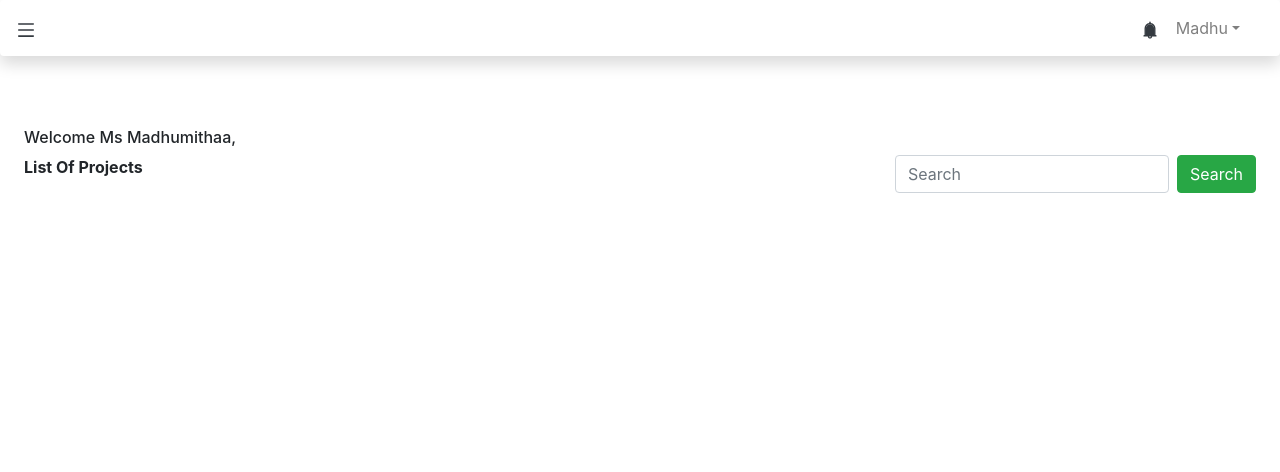
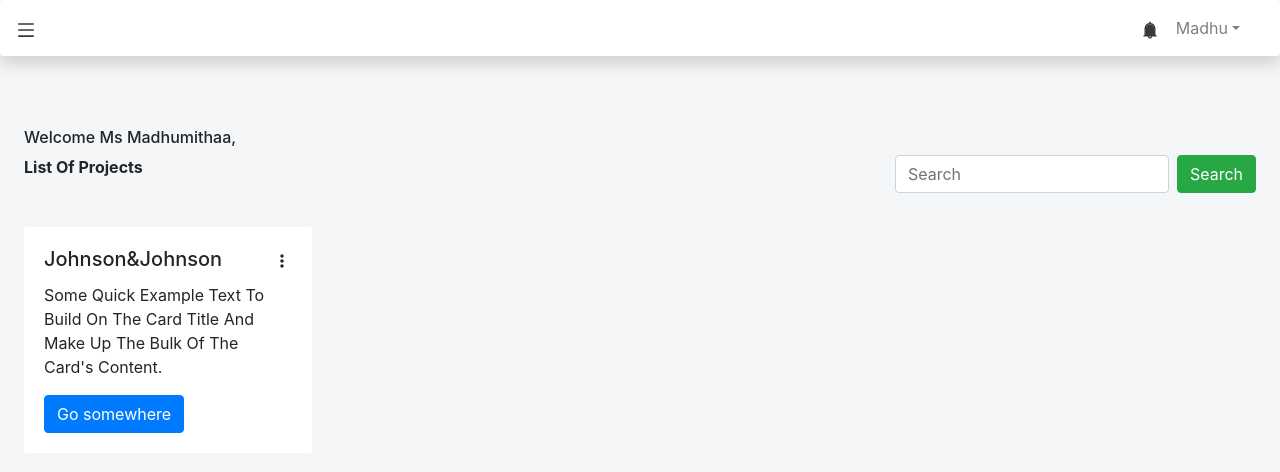
Before and after one commit to madhu1803/react8_auth, a React (Create React App) app: page /dashboard in a window 1280 px wide. Shown: the top 472 px of the page. Built offline with nearby package versions, Linux system fonts and the light colour scheme.

Commit message:
dropdown has to be done

```diff
--- /dev/null
+++ b/src/Components/DCard.js
@@ -0,0 +1,30 @@
+import React, { Component } from "react";
+import { Card, Dropdown, Button } from "react-bootstrap";
+import "./Dcard.css";
+import DropDown from "./DropDown";
+import { BiDotsVerticalRounded } from "react-icons/bi";
+
+export default class Dcard extends Component {
+  render() {
+    return (
+      <div>
+        <Card className="dcard-container mt-5">
+          <Card.Body>
+            <Card.Title>
+              Johnson&johnson
+              <div className="card-right-align">
+                {/* <DropDown /> */}
+                <BiDotsVerticalRounded />
+              </div>
+            </Card.Title>
+            <Card.Text>
+              Some quick example text to build on the card title and make up the
+              bulk of the card's content.
+            </Card.Text>
+            <Button variant="primary">Go somewhere</Button>
+          </Card.Body>
+        </Card>
+      </div>
+    );
+  }
+}
--- /dev/null
+++ b/src/Components/Dcard.css
@@ -0,0 +1,8 @@
+.dcard-container {
+    width: 18rem;
+    border: none !important;
+}
+
+.dcard-container .card-right-align {
+    float: right;
+}
--- /dev/null
+++ b/src/Components/DropDown.js
@@ -0,0 +1,19 @@
+import React, { Component } from "react";
+import { Dropdown } from "react-bootstrap";
+
+export default class DropDown extends Component {
+  render() {
+    return (
+      <Dropdown>
+        <Dropdown.Toggle variant="success" id="dropdown-basic">
+          J
+        </Dropdown.Toggle>
+        <Dropdown.Menu>
+          <Dropdown.Item href="#/action-1">Action</Dropdown.Item>
+          <Dropdown.Item href="#/action-2">Another action</Dropdown.Item>
+          <Dropdown.Item href="#/action-3">Something else</Dropdown.Item>
+        </Dropdown.Menu>
+      </Dropdown>
+    );
+  }
+}
--- a/src/Dashboard/Body.js
+++ b/src/Dashboard/Body.js
@@ -1,10 +1,11 @@
 import React, { Component } from "react";
 import "./Css/Body.css";
 import { Form, FormControl, Button } from "react-bootstrap";
+import Dcard from "../Components/DCard";
 export default class Body extends Component {
   render() {
     return (
-      <div className="dashboard-body text-capitalize p-4">
+      <div className="dashboard-container text-capitalize p-4">
         <div className="heading-container">
           <h6>welcome Ms Madhumithaa,</h6>
           <strong>List of Projects</strong>
@@ -13,6 +14,9 @@
             <Button variant="success">Search</Button>
           </Form>
         </div>
+        <div className="dashboard-body">
+          <Dcard />
+        </div>
       </div>
     );
   }
--- a/src/Dashboard/Css/Body.css
+++ b/src/Dashboard/Css/Body.css
@@ -1,7 +1,9 @@
-.dashboard-body {
-    /* background-color: black; */
+.dashboard-container {
+    background-color: #F4F6F8;
+    width: 100%;
+    height: 100%;
 }
 
-.dashboard-body .search-form {
+.dashboard-container .search-form {
     float: right;
 }
--- a/src/index.css
+++ b/src/index.css
@@ -5,6 +5,7 @@
     sans-serif;
   -webkit-font-smoothing: antialiased;
   -moz-osx-font-smoothing: grayscale;
+  background-color: #F4F6F8;
 }
 
 code {
```
